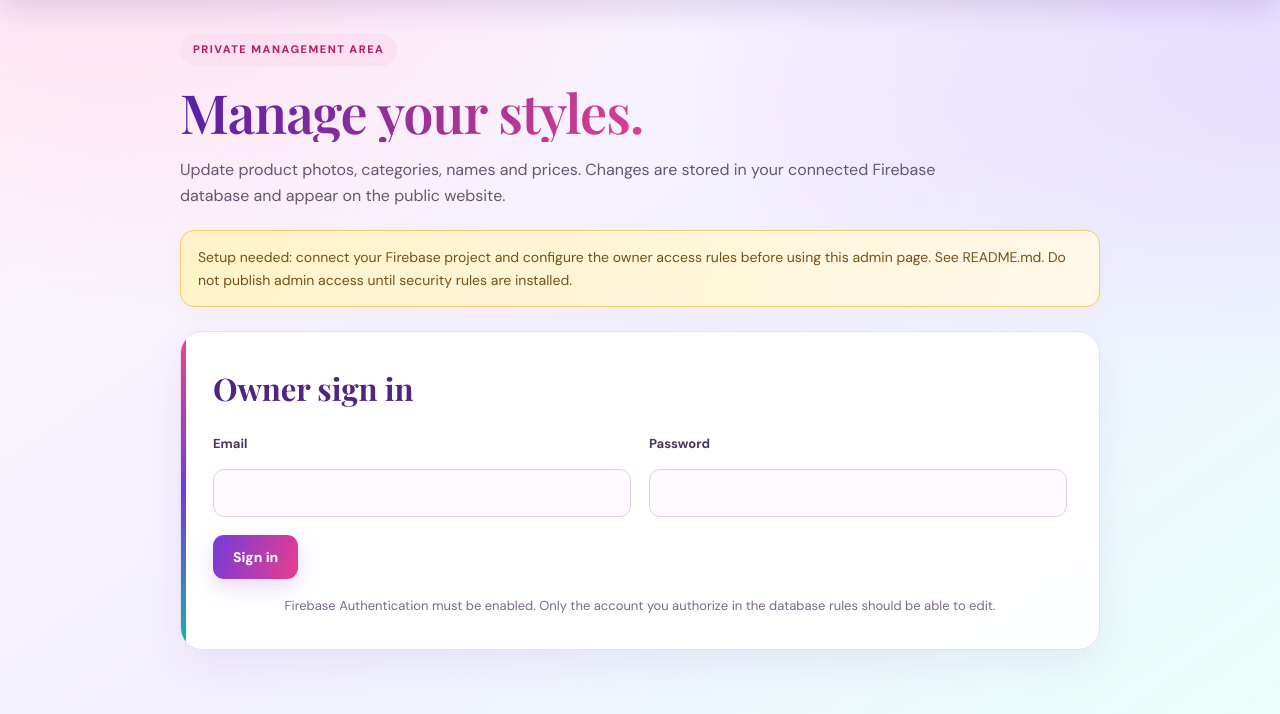
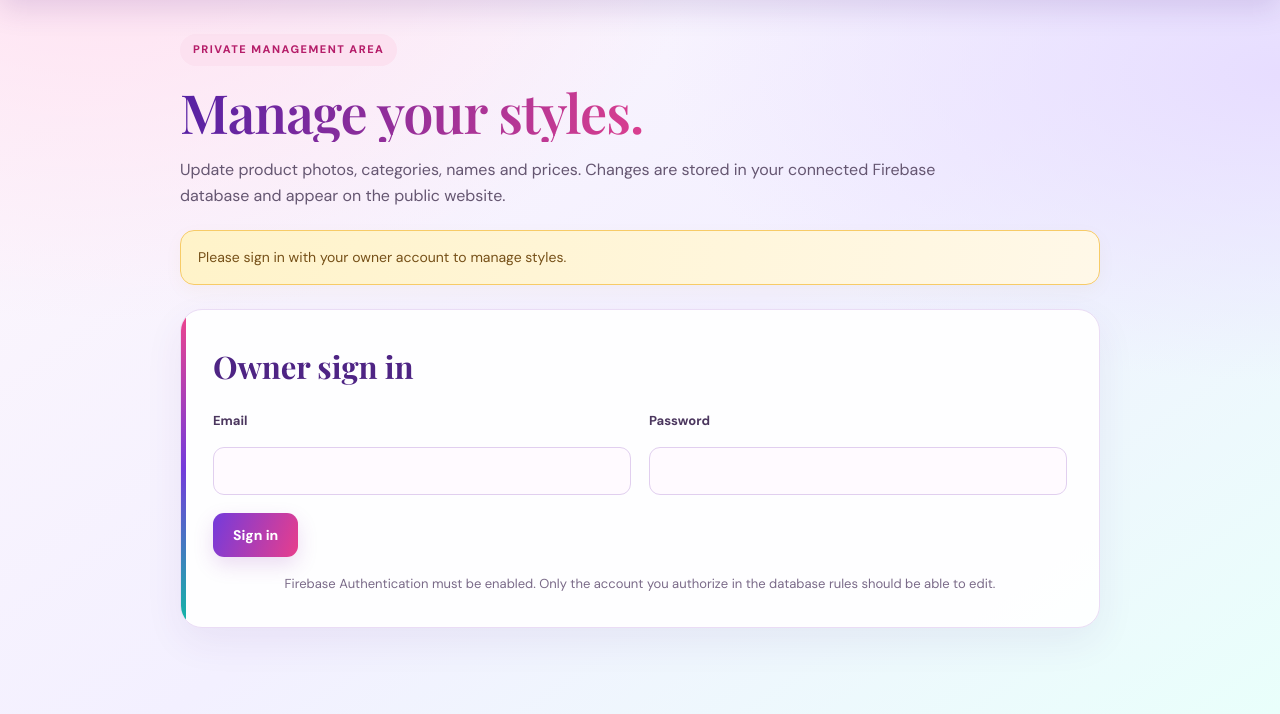
Before and after one commit to sankhalarakesh70-lab/Stitched-to-style, a plain HTML site: page admin.html in a window 1280 px wide. Shown: the part 86-800 px from the top of the page. Drawn offline with nearby package versions, Linux system fonts and the light colour scheme; no server answers.

Commit message:
Update admin.html

```diff
--- a/admin.html
+++ b/admin.html
@@ -10,7 +10,7 @@ a{color:inherit;text-decoration:none}.topbar{min-height:78px;padding:14px clamp(
 </head><body>
 <header class="topbar"><a class="brand" href="index.html"><span class="brand-mark">S</span><span>stitched<span class="dot">.</span>to<span class="dot">.</span>style<small>OWNER ADMIN</small></span></a><a class="text-link" href="index.html">← View website</a></header>
 <main class="admin-wrap"><p class="eyebrow">PRIVATE MANAGEMENT AREA</p><h1>Manage your styles.</h1><p>Update product photos, categories, names and prices. Changes are stored in your connected Firebase database and appear on the public website.</p>
-<div class="notice" id="status">Setup needed: connect your Firebase project and configure the owner access rules before using this admin page. See README.md. Do not publish admin access until security rules are installed.</div>
+<div class="notice" id="status">Please sign in with your owner account to manage styles.</div>
 <section class="admin-panel" id="loginPanel"><h2>Owner sign in</h2><form id="loginForm" class="admin-form"><label>Email<input name="email" type="email" required></label><label>Password<input name="password" type="password" required></label><button class="btn btn-dark wide" type="submit">Sign in</button></form><p class="form-hint">Firebase Authentication must be enabled. Only the account you authorize in the database rules should be able to edit.</p></section>
 <section class="admin-panel hidden" id="editor"><h2 id="formTitle">Add a new style</h2><form id="productForm" class="admin-form"><input type="hidden" name="id"><label>Style name<input name="name" required placeholder="e.g. Festive Anarkali Suit"></label><label>Category<input name="category" list="categories" required placeholder="e.g. Suits, Tops, Dresses"><datalist id="categories"><option>Suits</option><option>Tops</option><option>Dresses</option><option>Kurtis</option><option>Blouses</option><option>Lehengas</option><option>Kidswear</option><option>Other</option></datalist></label><label>Stitching price (₹)<input name="price" type="number" min="0" required></label><label>Photo from your device<input name="photo" type="file" accept="image/*"></label><label class="wide">Or paste an image URL<input name="imageUrl" type="url" placeholder="https://…"></label><label class="wide">Description<textarea name="description" rows="3" placeholder="Fabric, fit, details, customisation…"></textarea></label><div class="wide"><button class="btn btn-dark" type="submit">Save style</button> <button class="btn" id="cancelEdit" type="button">Clear form</button></div></form></section>
 <section class="admin-panel hidden" id="listPanel"><h2>Your published styles</h2><div id="adminList" class="admin-list"></div></section></main>
```
